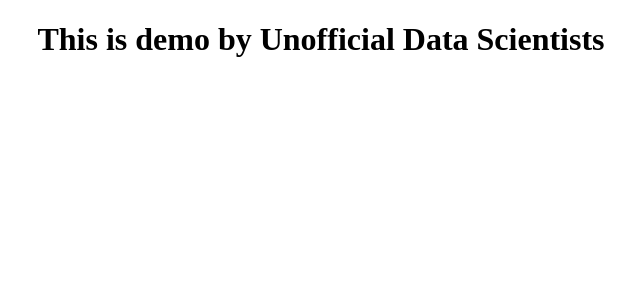
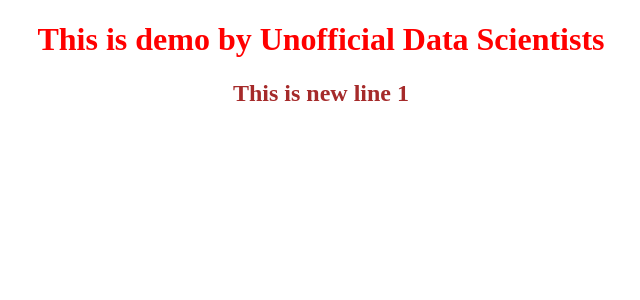
Before and after one commit to chandramohanreddyab/CICDFlaskDemoAWSAZURE, a Flask app: page / in a window 1280 px wide. Shown: the top 300 px of the page, without its empty margins (319-959 px from the left). Run offline with Flask 2, Linux system fonts and the light colour scheme.

Commit message:
new line has been added

```diff
--- a/templates/home.html
+++ b/templates/home.html
@@ -6,7 +6,8 @@
 	<link rel="stylesheet" href="{{ url_for('static', filename='style.css') }}">
 </head>
 <body>
-<h1>This is demo by Unofficial Data Scientists</h1>
+<h1 style="color: red ">This is demo by Unofficial Data Scientists</h1>
+<h2 style="color: brown ">This is new line 1</h2>
 </body>
 </body>
 </html>
```
